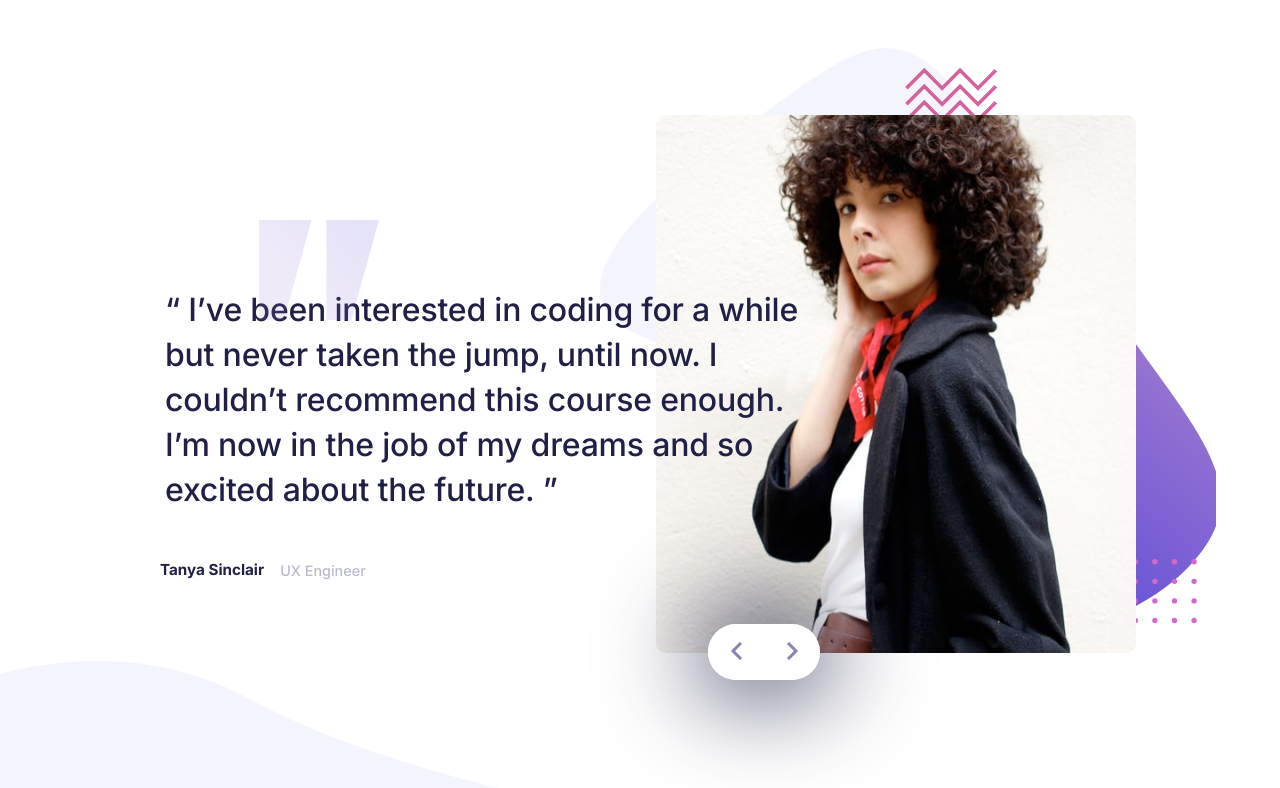
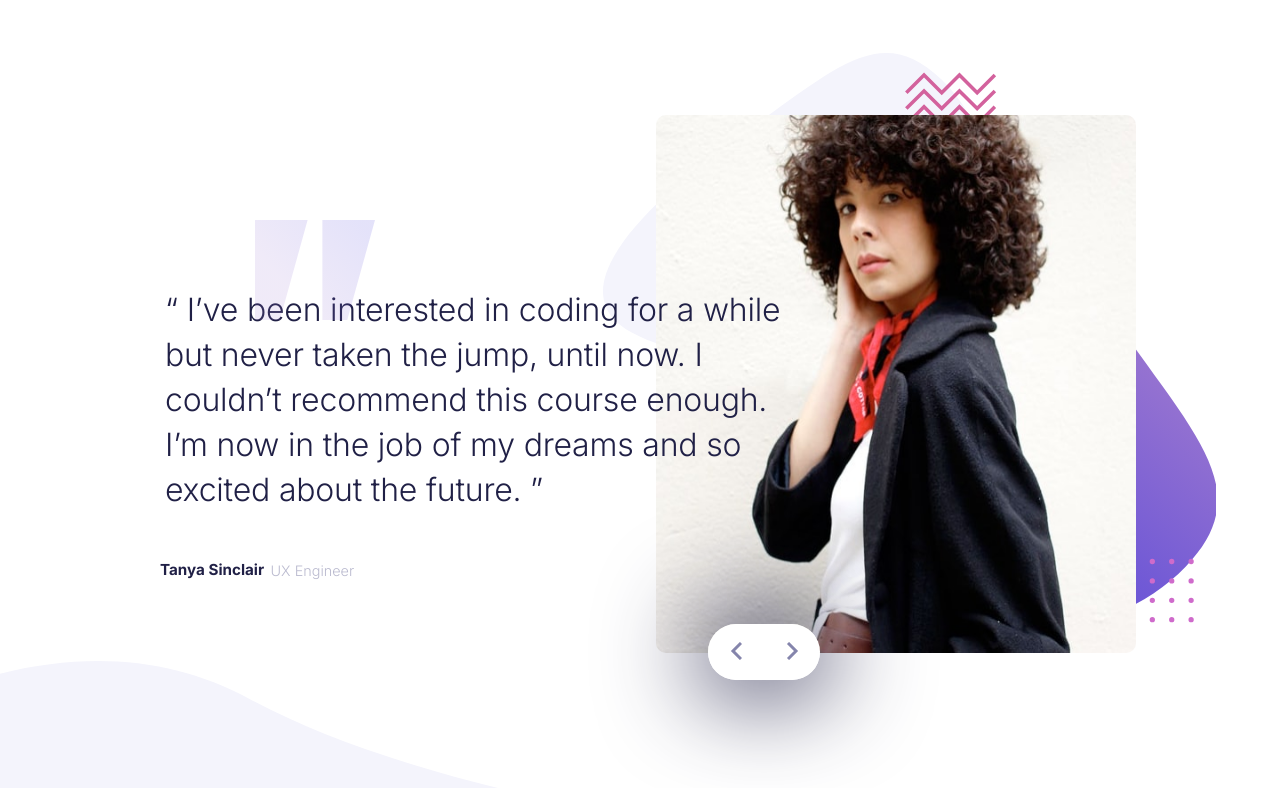
Before and after one commit to hrk-berserker27/Coding-bootcamp-testimonials-slider-master, a Next.js app: page / in a window 1280 px wide. Shown: the top 788 px of the page. Built offline with nearby package versions, Linux system fonts and the light colour scheme.

Commit message:
Fixed some issues

```diff
--- a/styles/styles.scss
+++ b/styles/styles.scss
@@ -49,9 +49,9 @@
         @include d.flex(center, flex-start);
         padding-left: 0em;
         padding-top: 7.2em;
-        background-size: 97%;
-        background-position-x: 1.5em;
-        background-position-y: 3em;
+        background-size: 96%;
+        background-position-x: 1.7em;
+        background-position-y: 3.3em;
 
     }
 
@@ -128,6 +128,7 @@ main {
             padding-left: 5em;
             padding-top: 3.5em;
             pointer-events: none !important;
+            @include d.fontWeightSelector(map-get(d.$font-weight, "weight-1"));
 
             &:hover {
                 border: 2px solid;
@@ -169,7 +170,7 @@ main {
                 display: flex;
                 width: 100%;
                 align-items: center;
-                gap: 0.5em;
+                gap: 0.2em;
             }
 
             .writer {
```
